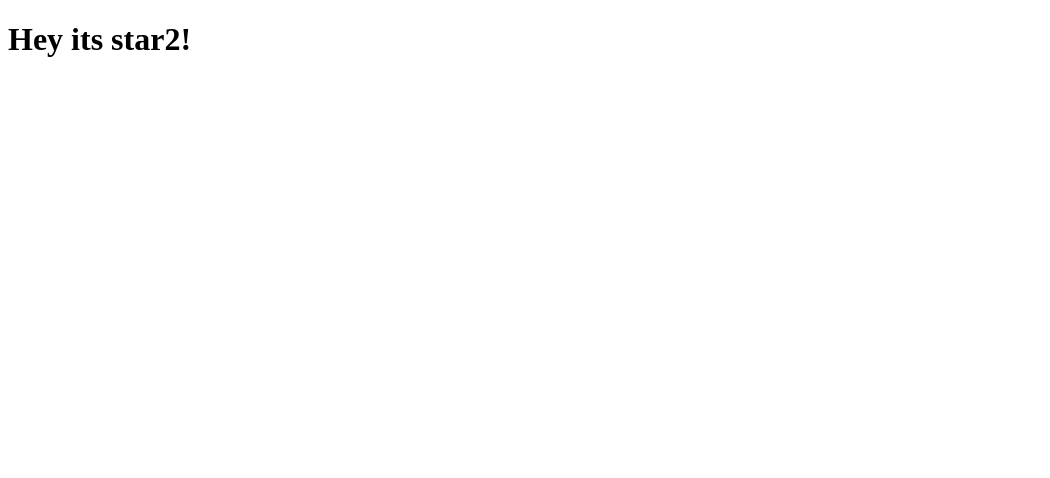
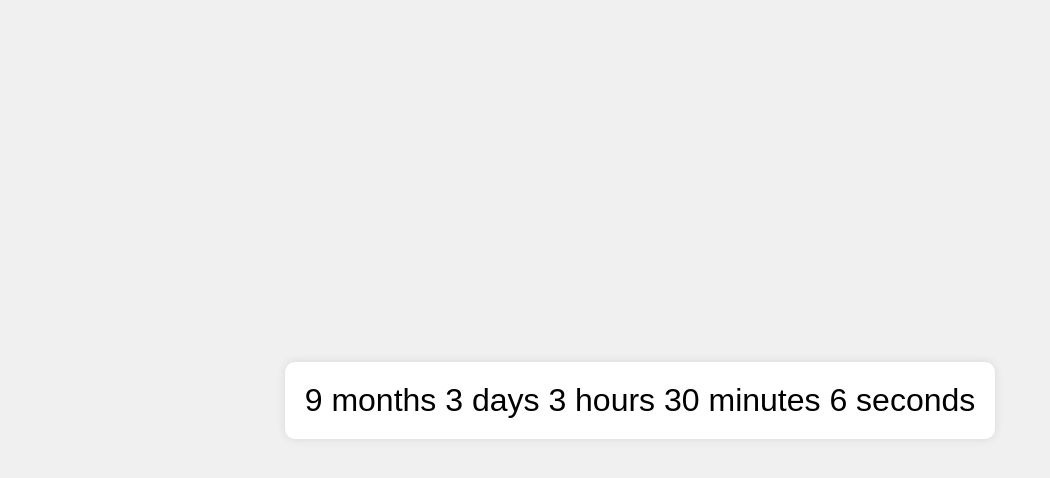
Before and after one commit to C-M0ON/MikuDayCountdown, a plain HTML site: page index.html in a window 1280 px wide. Shown: the whole page, without its empty margins (0-1050 px from the left). Drawn offline with Linux system fonts and the light colour scheme.

Commit message:
Update index.html

```diff
--- a/index.html
+++ b/index.html
@@ -1,9 +1,62 @@
 <!DOCTYPE html>
-<html>
+<html lang="en">
 <head>
-  <title>TestWebsite</title>
+    <meta charset="UTF-8">
+    <meta name="viewport" content="width=device-width, initial-scale=1.0">
+    <title>Countdown to Miku Day</title>
+    <style>
+        body {
+            font-family: Arial, sans-serif;
+            display: flex;
+            justify-content: center;
+            align-items: center;
+            height: 100vh;
+            background-color: #f0f0f0;
+            margin: 0;
+        }
+        #countdown {
+            font-size: 2em;
+            background: #fff;
+            padding: 20px;
+            border-radius: 10px;
+            box-shadow: 0 0 10px rgba(0, 0, 0, 0.1);
+            text-align: center;
+        }
+    </style>
 </head>
 <body>
-  <h1>Hey its star2!</h1>
+    <div id="countdown"></div>
+
+    <script>
+        function updateCountdown() {
+            const now = new Date();
+            const currentYear = now.getFullYear();
+            let nextMikuDay = new Date(`March 9, ${currentYear} 00:00:00`);
+            const timeZone = 'America/New_York';
+
+            // If the target date has already passed this year, set the target to next year
+            if (now > nextMikuDay) {
+                nextMikuDay = new Date(`March 9, ${currentYear + 1} 00:00:00`);
+            }
+
+            // Calculate the difference in milliseconds
+            const timeDifference = nextMikuDay - now;
+            const months = Math.floor(timeDifference / (1000 * 60 * 60 * 24 * 30));
+            const days = Math.floor((timeDifference % (1000 * 60 * 60 * 24 * 30)) / (1000 * 60 * 60 * 24));
+            const hours = Math.floor((timeDifference % (1000 * 60 * 60 * 24)) / (1000 * 60 * 60));
+            const minutes = Math.floor((timeDifference % (1000 * 60 * 60)) / (1000 * 60));
+            const seconds = Math.floor((timeDifference % (1000 * 60)) / 1000);
+
+            document.getElementById('countdown').innerHTML = `${months} months ${days} days ${hours} hours ${minutes} minutes ${seconds} seconds`;
+
+            // If the countdown is finished, reset to next year's Miku Day
+            if (timeDifference < 0) {
+                nextMikuDay = new Date(`March 9, ${currentYear + 1} 00:00:00`);
+            }
+        }
+
+        setInterval(updateCountdown, 1000);
+        updateCountdown(); // initial call
+    </script>
 </body>
 </html>
```
